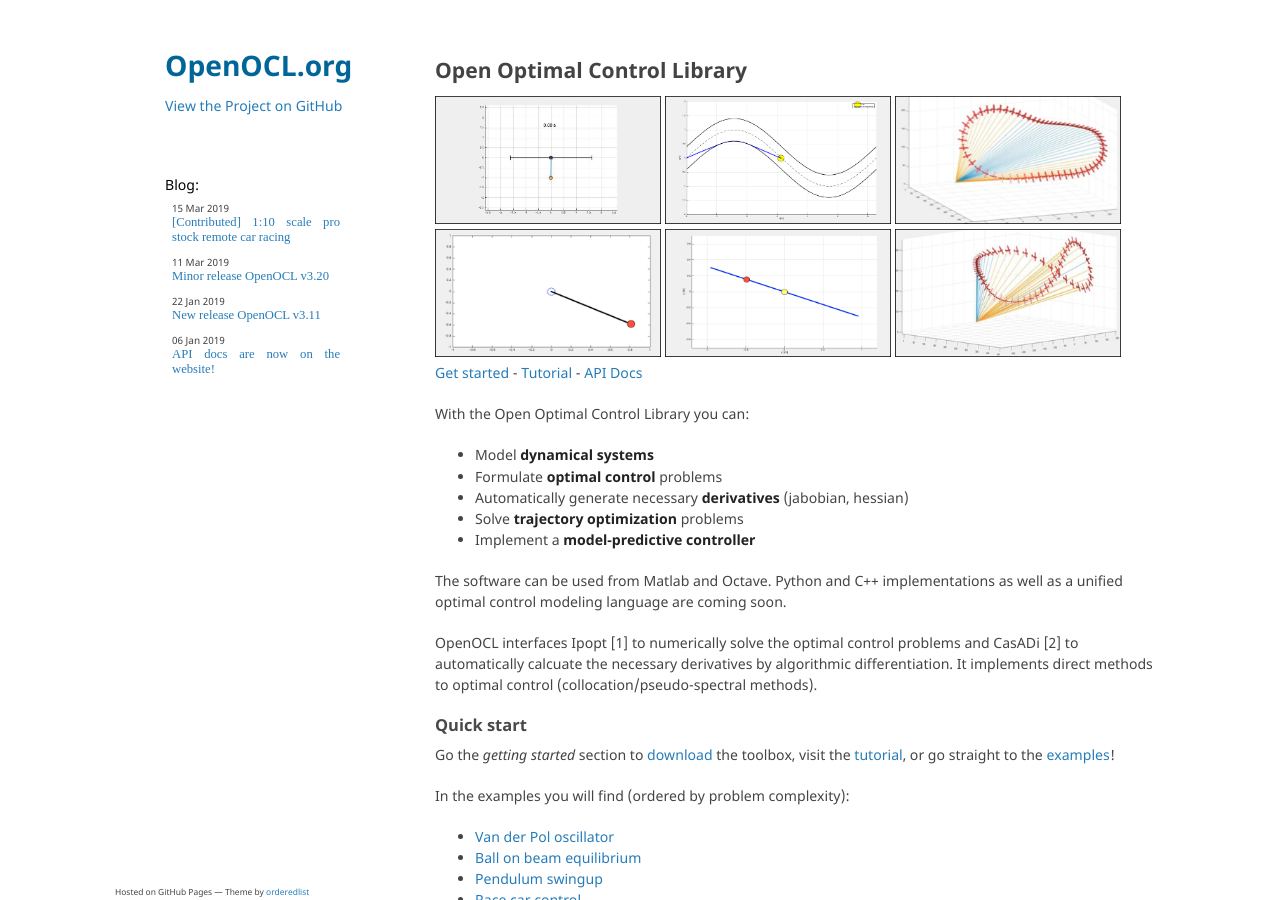
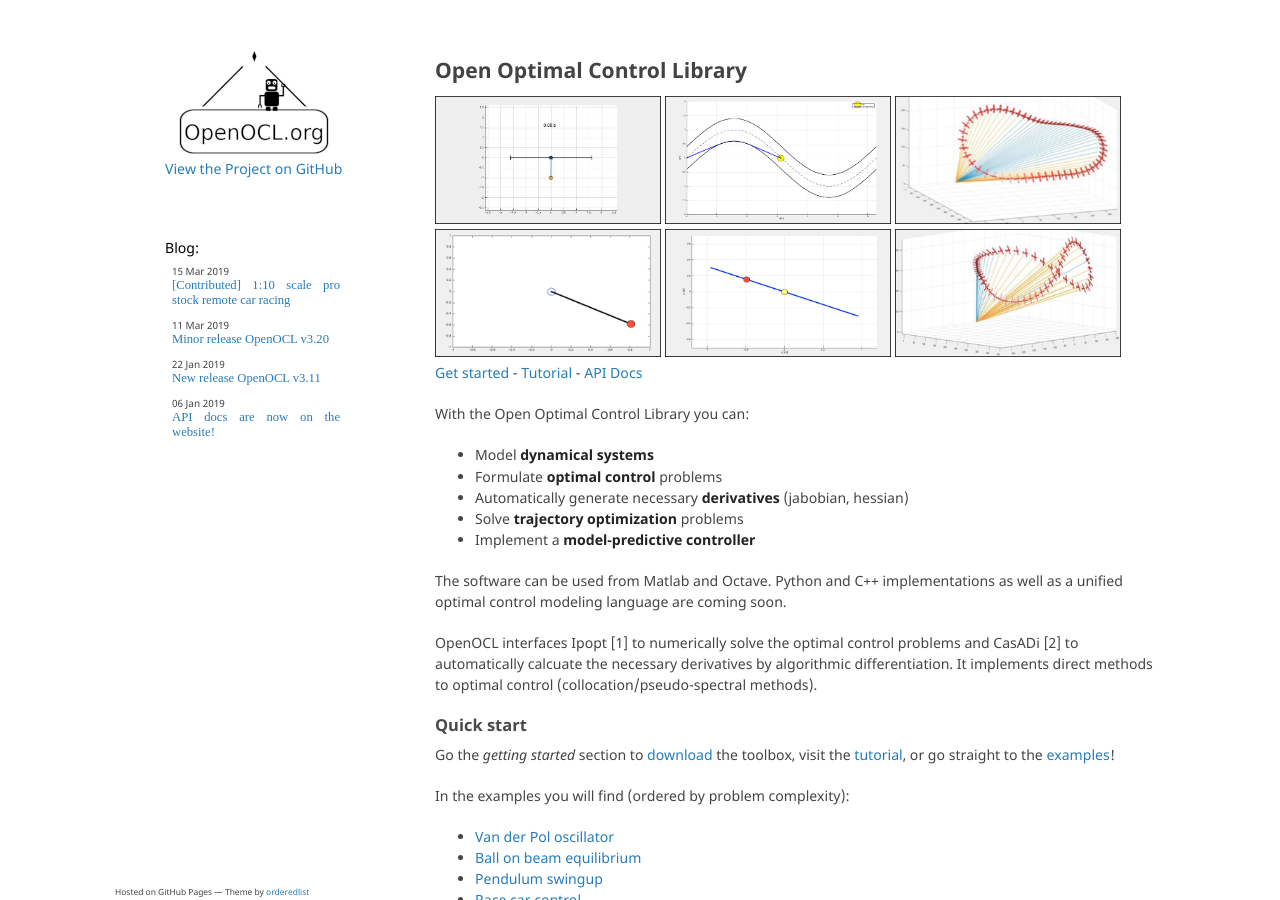
Before and after one commit to OpenOCL/openocl.github.io, a Jekyll site: the page built from index.md, in a window 1280 px wide and 900 px high. Built offline with Jekyll 4.4.1, drawn with Linux system fonts in a browser that asks for light colours; some web fonts are replaced; our own code applies the rules of GitHub Pages for plain Markdown files.

Commit message:
Update default.html

```diff
--- a/_layouts/default.html
+++ b/_layouts/default.html
@@ -26,7 +26,7 @@
 
       <header>
         <div class="header-fixed">
-          <h1 id="header-logo"><a href="{{ site.url | relative_url  }}">OpenOCL.org</a></h1>
+          <a href="{{ site.url | relative_url  }}"><img id="logo"src="/assets/img/logo_white_3_url.png" alt="Logo with little robot"></a>
           <p id="view-on-github"><a href="https://github.com/OpenOCL/OpenOCL">View the Project on GitHub</a></p>
 
           {% if page.title != "API documentation" %}
```
